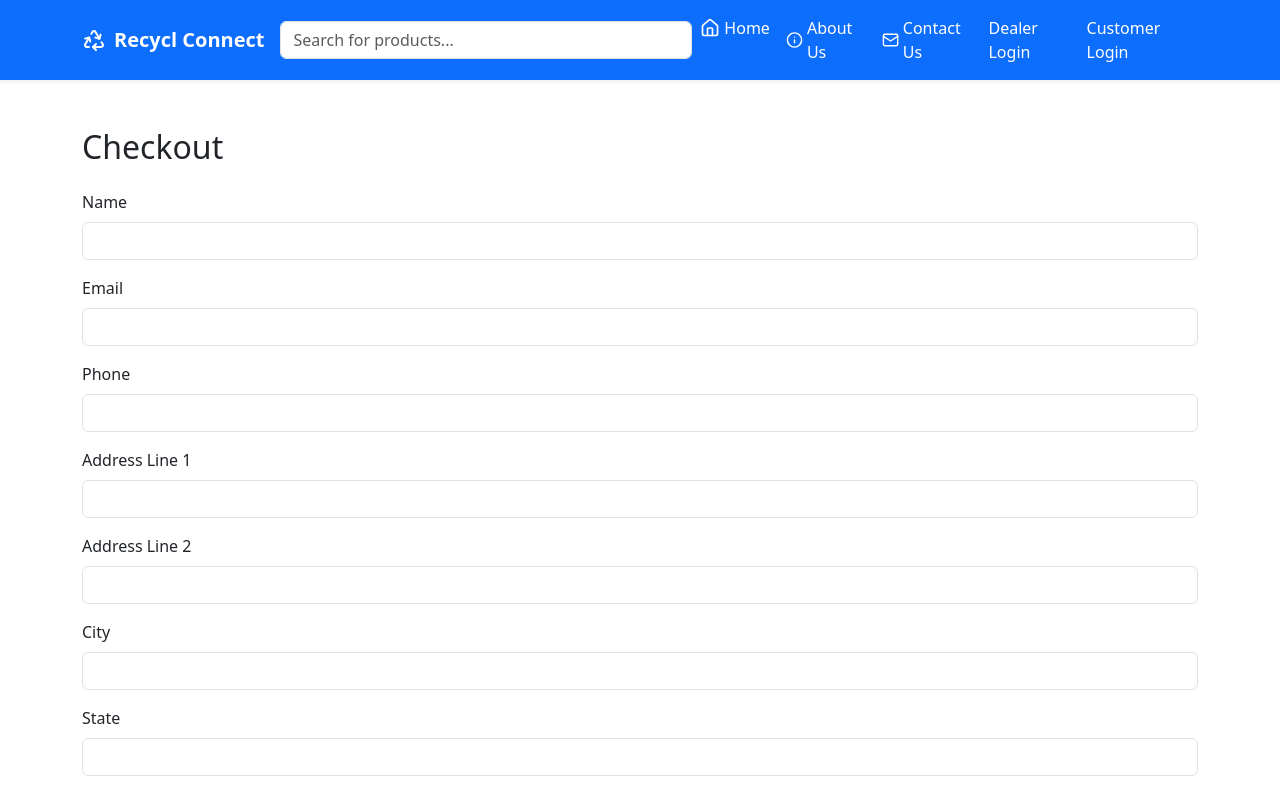
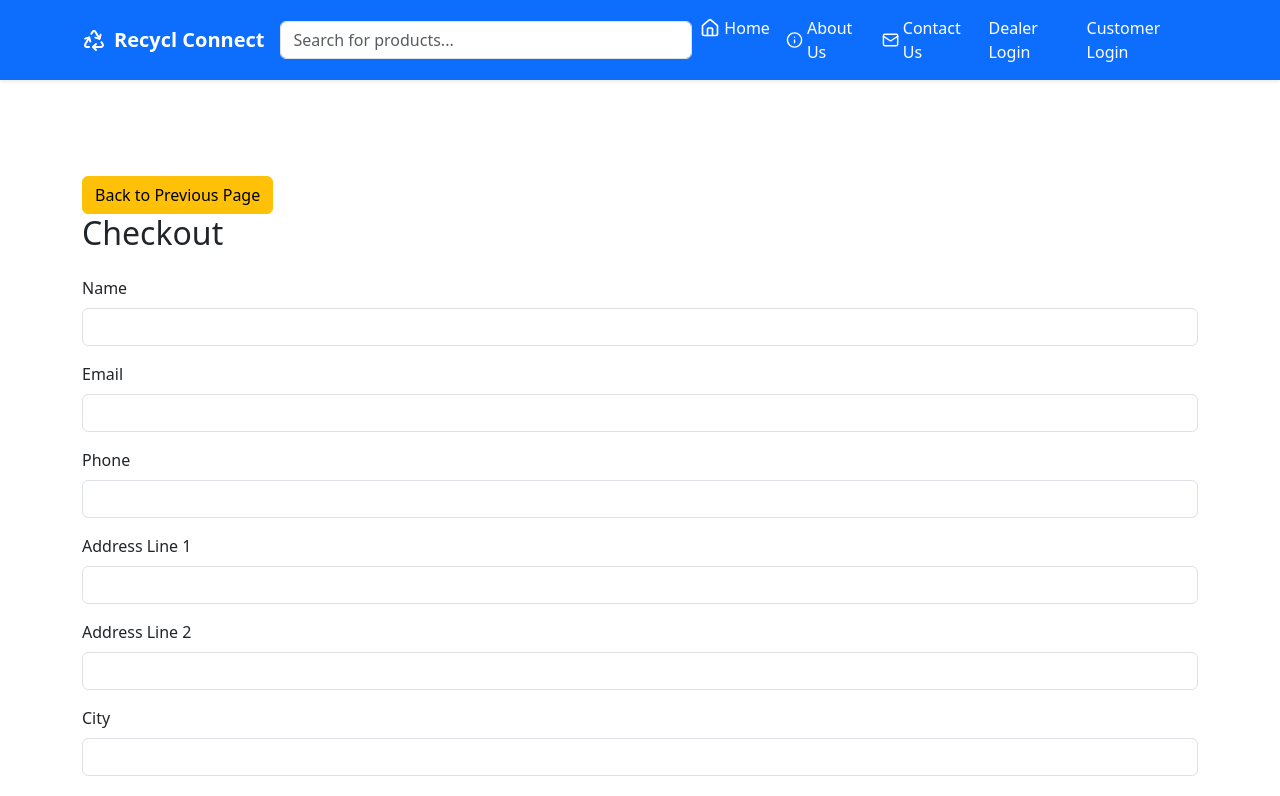
Before and after one commit to balaji42003/sitepublish, a React (Vite) app: page /checkout in a window 1280 px wide. Shown: the top 796 px of the page. Built offline with nearby package versions, Linux system fonts and the light colour scheme.

Commit message:
addedbackbutton

```diff
--- a/src/App.jsx
+++ b/src/App.jsx
@@ -60,7 +60,7 @@ function App() {
       <div>
         <Navbar cart={cart} />
         <Routes>
-          <Route path="/sitepublish" element={<Home />} />
+          <Route path="/" element={<Home />} />
           <Route path="/dealer-login" element={<DealerLogin />} />
           <Route path="/customer-login" element={<CustomerLogin />} />
           <Route path="/dealer-dashboard" element={<DealerDashboard />} />
--- a/src/View.jsx
+++ b/src/View.jsx
@@ -49,7 +49,8 @@ const View = ({ addToCart }) => {
         id,
         username,
         cartUpdated: true
-      }
+      },
+      replace: true
     });
   };
 
@@ -66,6 +67,11 @@ const View = ({ addToCart }) => {
   }
 
   return (
+    <div>
+      <button onClick={() => navigate(-1)} className="btn btn-info mt-5">
+        Back to Previous Page
+      </button>
+
       <div
         className="grid"
         style={{
@@ -162,7 +168,7 @@ const View = ({ addToCart }) => {
                       </h5>
                     </div>
                     <button
-                    className="btn btn-primary"
+                      className="btn btn-warning"
                       style={{ margin: "10px 25px 0px" }}
                       onClick={(e) => handleAddToCart(product, e)}
                       disabled={!productAvailable}
@@ -176,6 +182,7 @@ const View = ({ addToCart }) => {
           })
         )}
       </div>
+    </div>
   );
 };
 
--- a/src/components/Cart.jsx
+++ b/src/components/Cart.jsx
@@ -40,6 +40,9 @@ const Cart = ({ cart, updateQuantity, removeFromCart }) => {
 
   return (
     <div className="container py-5">
+      <button onClick={() => navigate(-1)} className="btn btn-warning mt-5">
+        Back to Previous Page
+      </button>
       <h2 className="mb-4">Shopping Cart</h2>
       <div className="row">
         <div className="col-md-8">
--- a/src/components/Checkout.jsx
+++ b/src/components/Checkout.jsx
@@ -70,6 +70,9 @@ const Checkout = ({ cart, clearCart }) => {
 
   return (
     <div className="container py-5">
+      <button onClick={() => navigate(-1)} className="btn btn-warning mt-5">
+        Back to Previous Page
+      </button>
       <h2 className="mb-4">Checkout</h2>
       <form onSubmit={handleSubmit}>
         <div className="mb-3">
--- a/vite.config.js
+++ b/vite.config.js
@@ -4,5 +4,5 @@ import react from '@vitejs/plugin-react'
 // https://vite.dev/config/
 export default defineConfig({
   plugins: [react()],
-  base:"/sitepublish",
+
 })
```
Also changed, not shown: package.json (+3 -4 lines). Lines whose indentation alone changed are shown as unchanged.
